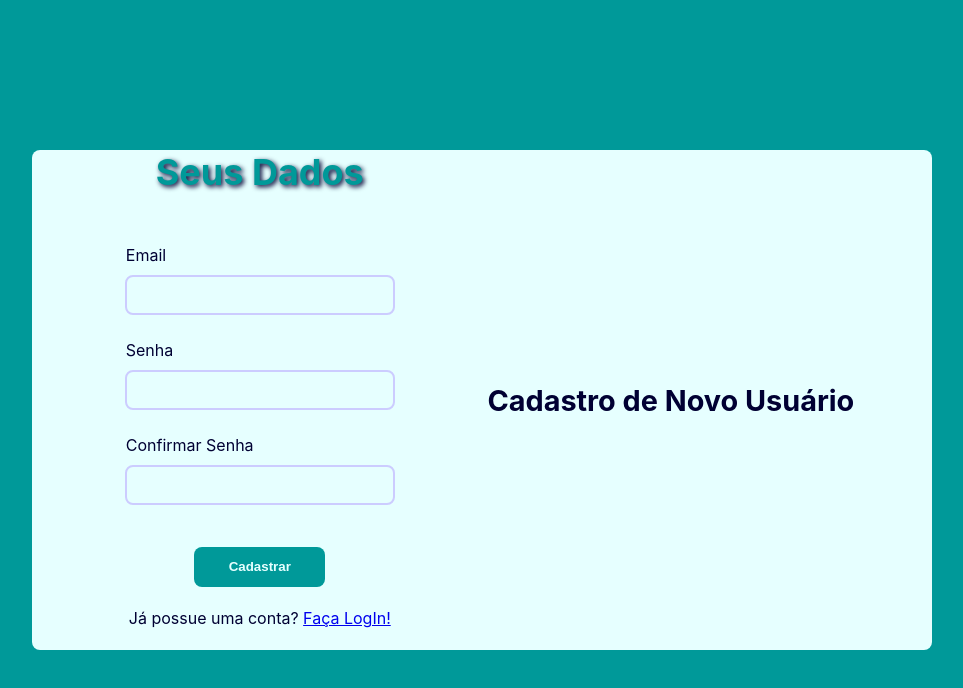
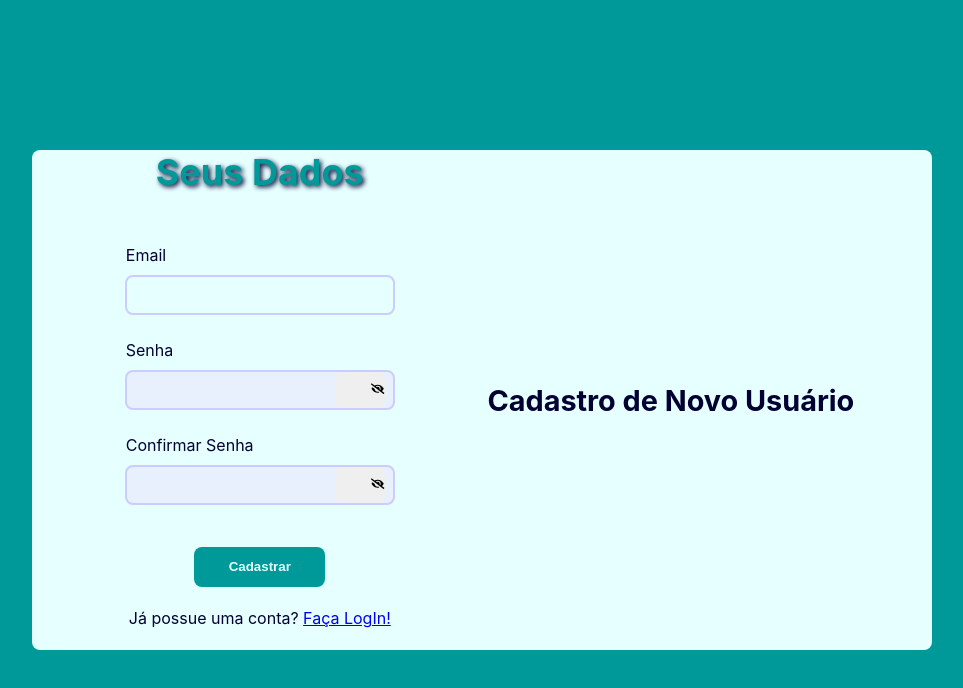
Before and after one commit to HardBoris/hinario-frontend, a React (Create React App) app: page /signup in a window 1280 px wide. Shown: the top 688 px of the page, without its empty margins (158-1121 px from the left). Built offline with nearby package versions, Linux system fonts and the light colour scheme.

Commit message:
feat: input eyes added at signup

```diff
--- a/src/pages/SignUp/signForm.tsx
+++ b/src/pages/SignUp/signForm.tsx
@@ -5,6 +5,7 @@ import { yupResolver } from "@hookform/resolvers/yup";
 import * as yup from "yup";
 import { Formulario } from "../../components/Form";
 import { useAuth } from "../../context/UserContext";
+import { InputPassword } from "../../components/InputPassword";
 
 const signInSchema = yup.object().shape({
   email: yup.string().required("Campo obrigatório").email("E-mail inválido"),
@@ -51,7 +52,7 @@ export const SignForm = () => {
           // placeholder="fulanito@detal.com"
         />
 
-        <Input
+        <InputPassword
           register={register}
           name="password"
           error={errors.password?.message}
@@ -59,7 +60,7 @@ export const SignForm = () => {
           type="password"
         />
 
-        <Input
+        <InputPassword
           register={register}
           name="confirmpassword"
           error={errors.confirmpassword?.message}
```
